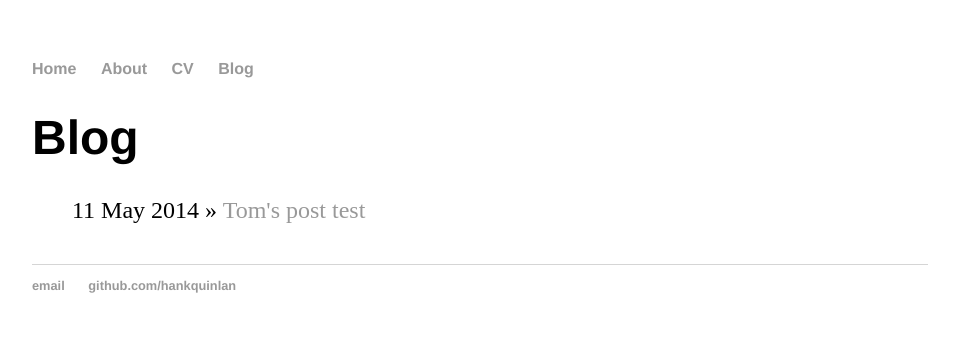
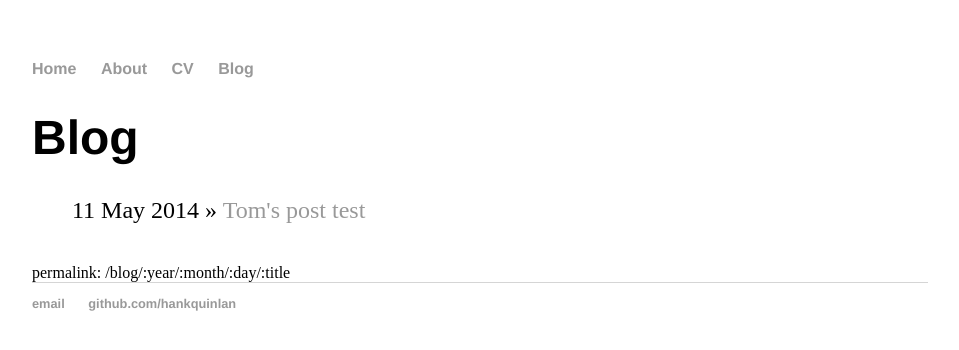
Before and after one commit to tscott-dot/scottie1989.github.io, a Jekyll site: the page built from blog/index.html, in a window 1280 px wide. Shown: the top 350 px of the page, without its empty margins (160-1119 px from the left). Built offline with Jekyll 4.4.1, drawn with Linux system fonts in a browser that asks for light colours.

Commit message:
Update index.html

```diff
--- a/blog/index.html
+++ b/blog/index.html
@@ -9,3 +9,4 @@ title: Blog
 	    <li><span>{{ post.date | date_to_string }}</span> » <a href="{{ post.url }}" title="{{ post.title }}">{{ post.title }}</a></li>
 	  {% endfor %}
 	</ul>
+permalink: /blog/:year/:month/:day/:title
```
